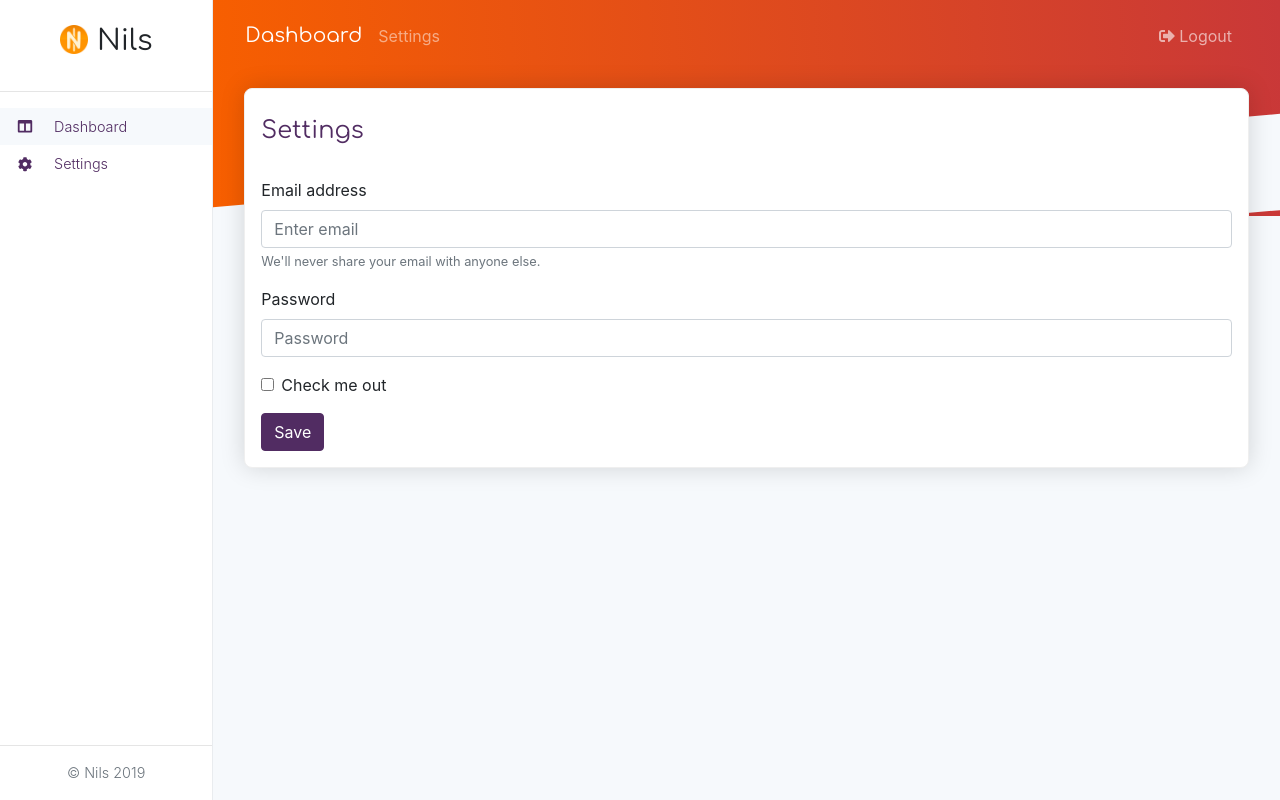
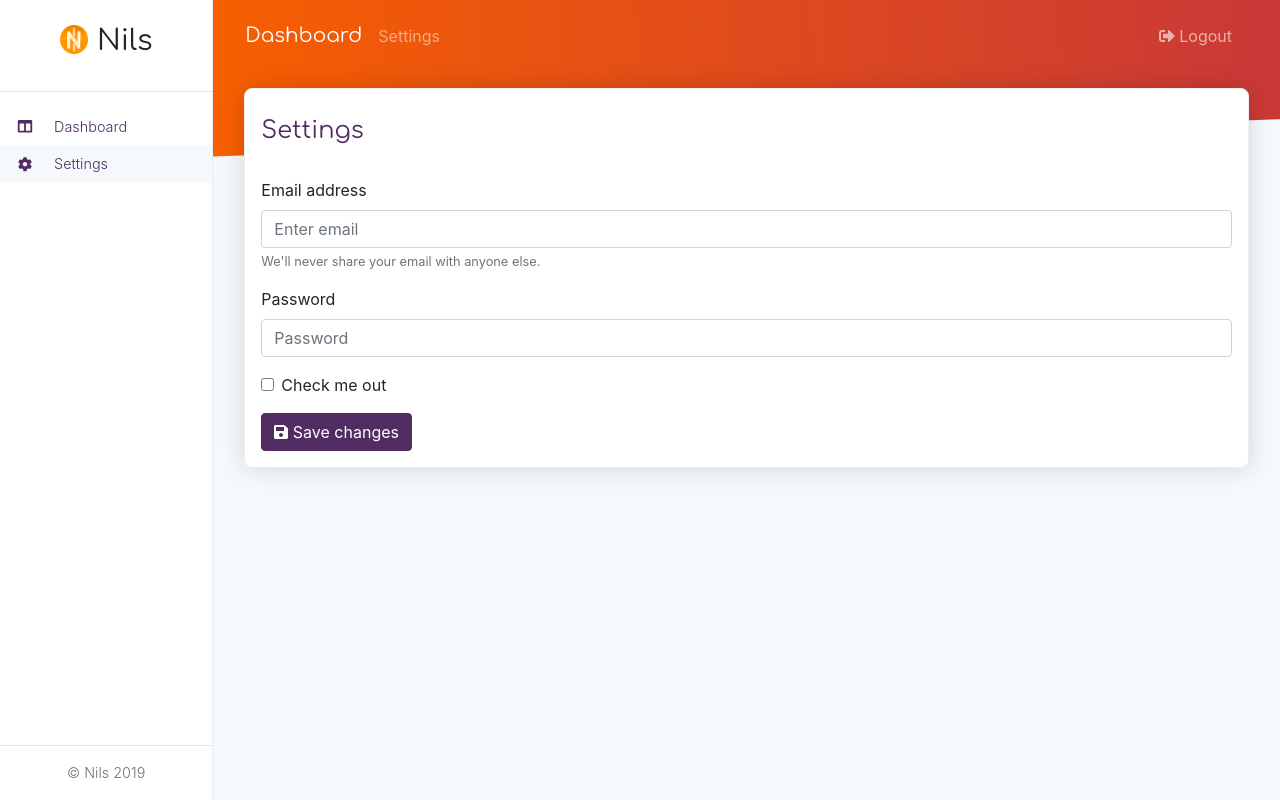
Before and after one commit to nils-app/nils-web, a React (Create React App) app: page /nils-web/dashboard/settings in a window 1280 px wide. Built offline with nearby package versions, Linux system fonts and the light colour scheme.

Commit message:
use navlinks in dashboard sidebar

```diff
--- a/src/assets/scss/index.scss
+++ b/src/assets/scss/index.scss
@@ -208,17 +208,19 @@ a.dashboard-widget {
     position: relative;
     overflow: hidden;
     padding: 1rem 2rem $bottomGradientSpacing;
+    z-index: 0;
 
     &:after {
       content: ' ';
       display: block;
       width: 110%;
       background: $lighter;
-      height: 6em;
+      height: 20rem;
       position: absolute;
-      bottom: -2.25rem;
+      bottom: -15rem;
       left: 0;
-      transform: rotate(-5deg);
+      transform: rotate(-2deg);
+      z-index: -1;
     }
 }
 
--- a/src/lib/icons.ts
+++ b/src/lib/icons.ts
@@ -8,7 +8,8 @@ import {
     faArrowUp,
     faArrowDown,
     faSignOutAlt,
-    faSignInAlt
+    faSignInAlt,
+    faSave
 } from "@fortawesome/free-solid-svg-icons";
 
 /**
@@ -16,5 +17,5 @@ import {
  */
 
 export default () => {
-  library.add(faCoins, faCreditCard, faAt, faColumns, faCog, faArrowDown, faArrowUp, faSignOutAlt, faSignInAlt);
+  library.add(faCoins, faCreditCard, faAt, faColumns, faCog, faArrowDown, faArrowUp, faSignOutAlt, faSignInAlt, faSave);
 };
--- a/src/sections/dashboard/components/Sidebar.tsx
+++ b/src/sections/dashboard/components/Sidebar.tsx
@@ -2,6 +2,7 @@ import React from "react";
 import { Nav } from "react-bootstrap";
 import { FontAwesomeIcon } from '@fortawesome/react-fontawesome';
 import { IconProp } from "@fortawesome/fontawesome-svg-core";
+import { NavLink } from 'react-router-dom';
 
 import Logo from './Logo';
 
@@ -34,7 +35,12 @@ export default () => {
         <hr/>
         <Nav defaultActiveKey="/dashboard/" className="flex-column">
           { sections.map(section => (
-            <Nav.Link href={ `/dashboard/${section.link}` } key={ section.link }>
+            <Nav.Link
+              as={ NavLink }
+              to={ `/dashboard/${section.link}` }
+              key={ section.link }
+              exact
+            >
                 <FontAwesomeIcon icon={ section.icon } fixedWidth /> {section.text}
             </Nav.Link>
           )) }
--- a/src/sections/dashboard/pages/settings.tsx
+++ b/src/sections/dashboard/pages/settings.tsx
@@ -1,5 +1,6 @@
 import React from "react";
 import { Row, Col, Form, Button } from "react-bootstrap";
+import { FontAwesomeIcon } from '@fortawesome/react-fontawesome';
 
 import Header from "../components/Header";
 
@@ -30,7 +31,7 @@ export default () => {
                 <Form.Check type="checkbox" label="Check me out" />
               </Form.Group>
               <Button variant="primary" type="submit">
-                Save
+                <FontAwesomeIcon icon='save'/> Save changes
               </Button>
             </Form>
           </div>
```
